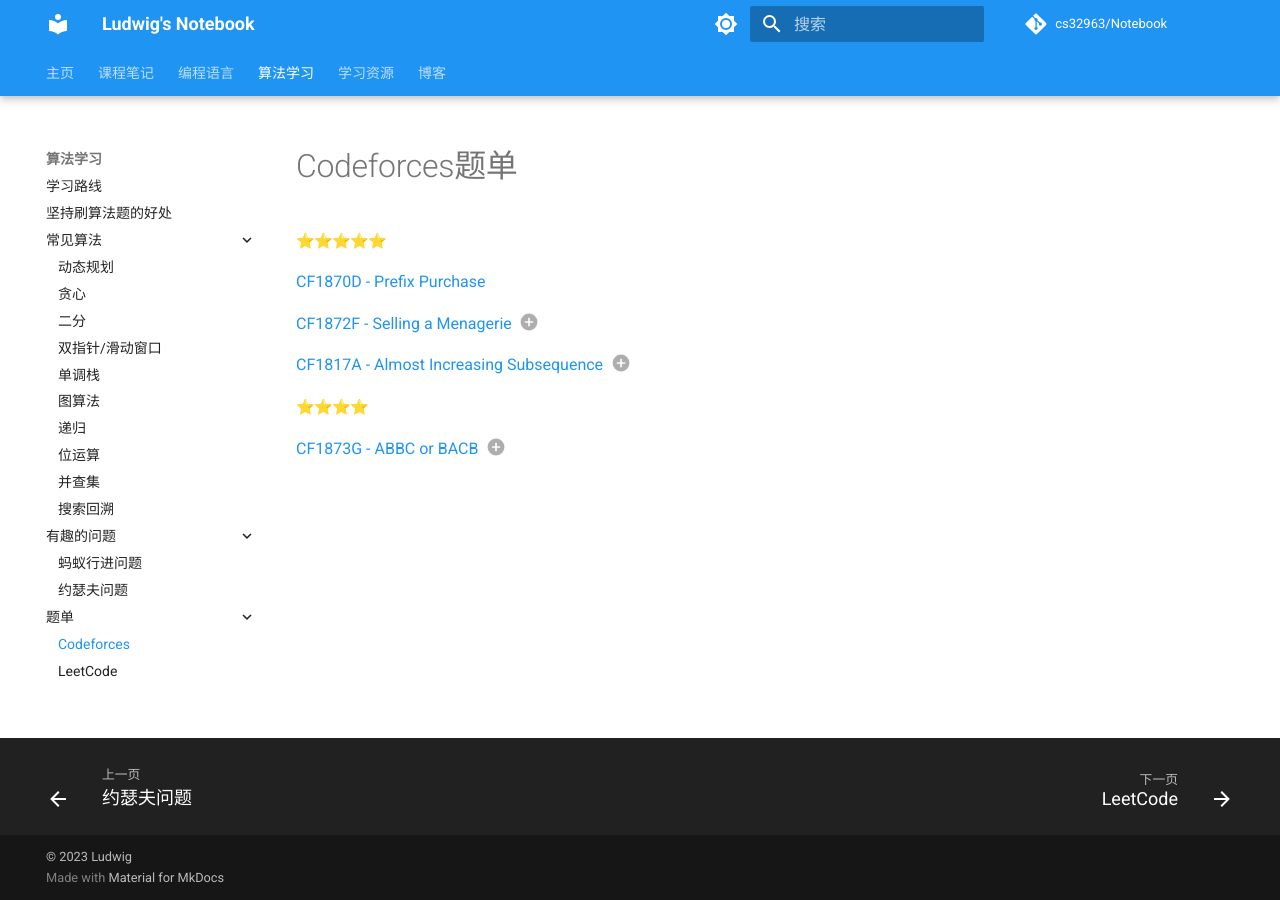
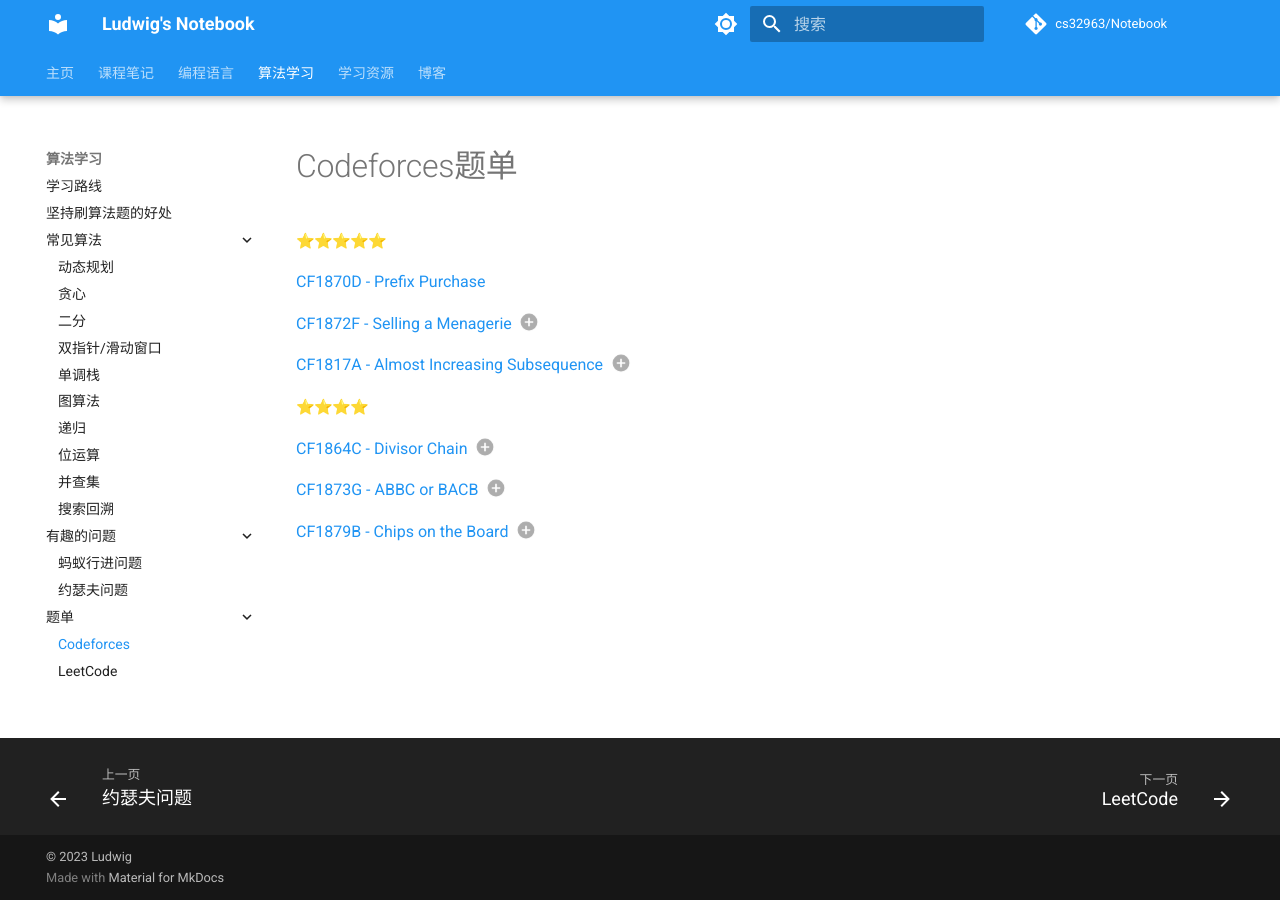
Before and after one commit to cs32963/Notebook, an MkDocs documentation site: the page built from docs/algorithms/codeforces_problem_list.md, in a window 1280 px wide. Built offline with MkDocs 1.6.1 and Material for MkDocs 9.7.7, drawn with Linux system fonts in a browser that asks for light colours; emoji names are drawn with the system emoji font; comment, search, counter and statistics services are not loaded; some of the changed lines change nothing that is shown.

Commit message:
update algorithms

```diff
--- a/docs/algorithms/codeforces_problem_list.md
+++ b/docs/algorithms/codeforces_problem_list.md
@@ -16,10 +16,16 @@
 
 :star::star::star::star:
 
+[CF1864C - Divisor Chain](https://codeforces.com/contest/1864/problem/C) (1)
+{.annotate}
+
+1. $x=2^n*l$，先一步步将$l$减一，并剥离因子2，得到一个2的幂次，再依次减去2幂次的一半最后得到1
+
 [CF1873G - ABBC or BACB](https://codeforces.com/contest/1873/problem/G) (1)
 {.annotate}
 
 1. 考察基本的从特殊到一般的问题分析能力
+
 [CF1879B - Chips on the Board](https://codeforces.com/contest/1879/problem/B) (1)
 {.annotate}
 
```
